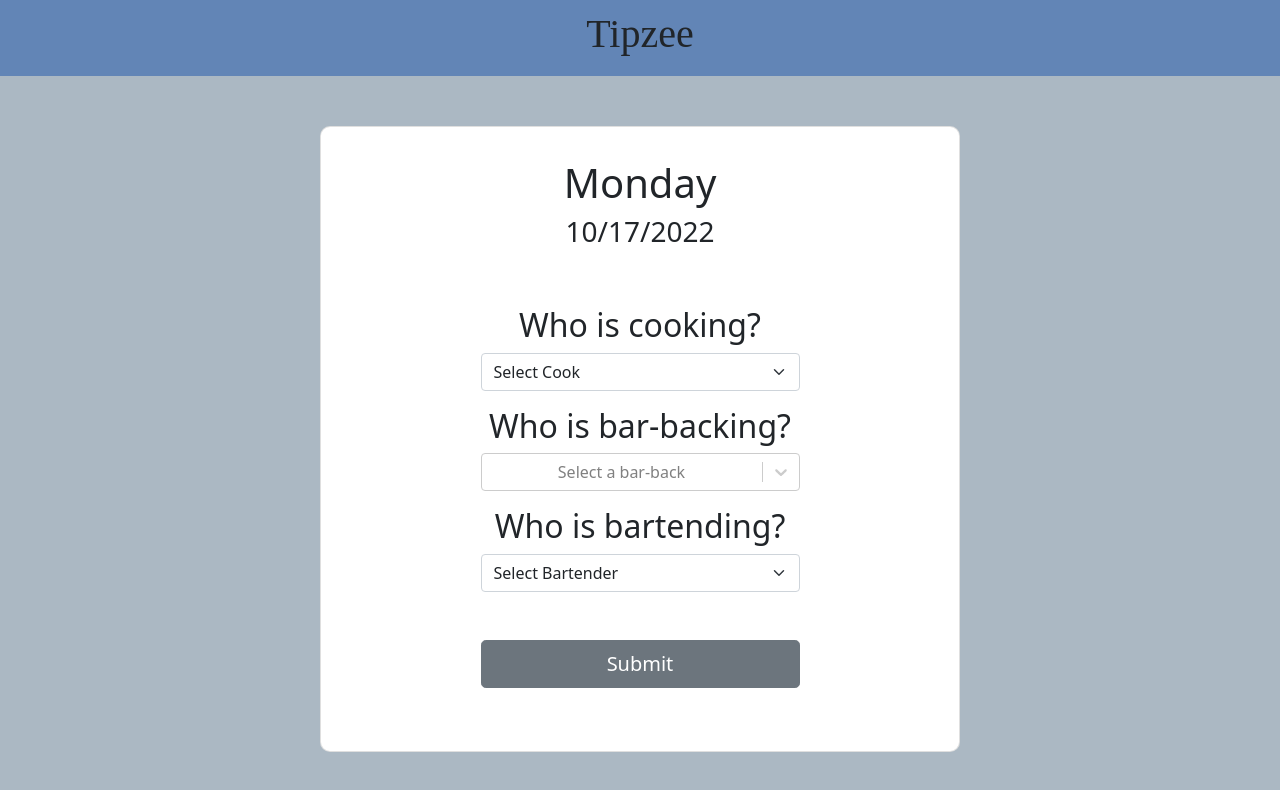
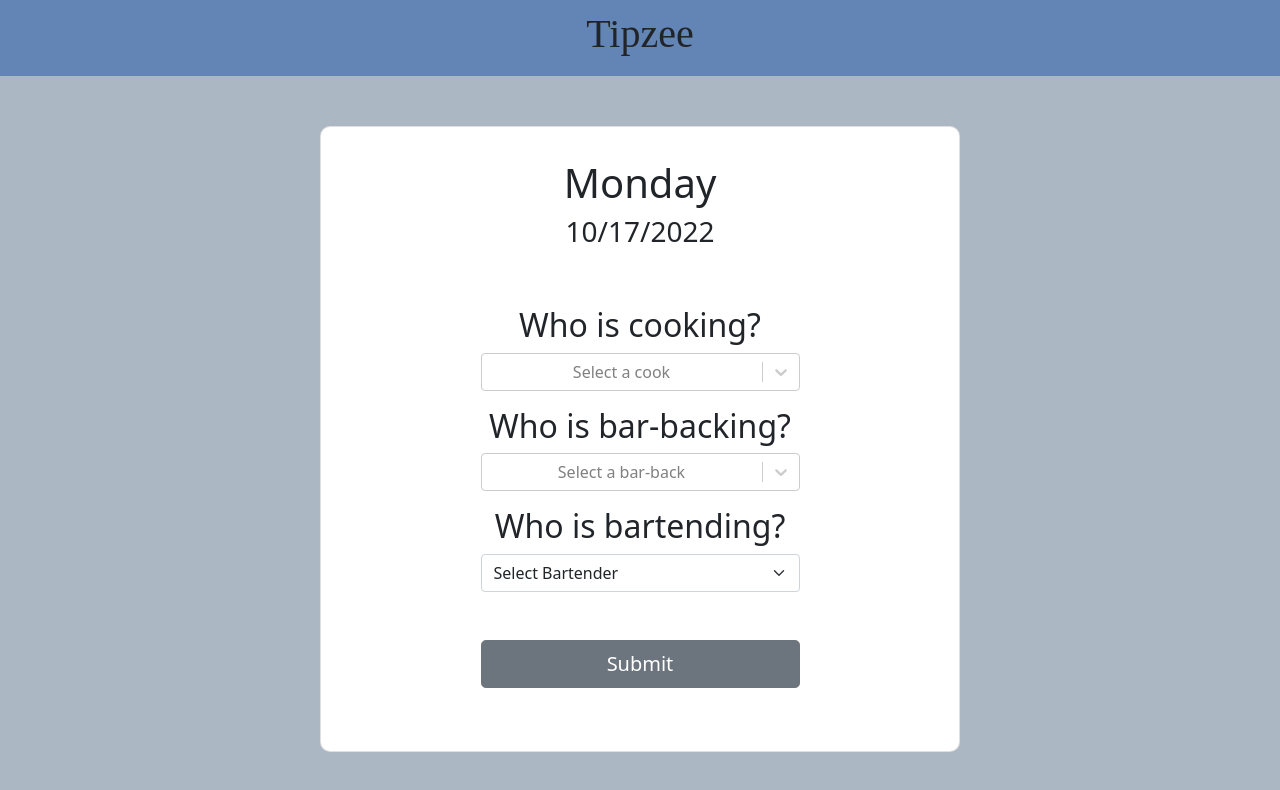
Before and after one commit to afrochef22/tipzee, a React (Create React App) app: page / in a window 1280 px wide. Shown: the top 790 px of the page. Built offline with nearby package versions, Linux system fonts and the light colour scheme; a web font is replaced by a local one.

Commit message:
updated the cook drop down list to handle multiple selections at once and updated cook and bar-back dropdown selction to handle removing multiple selections at once

```diff
--- a/src/App.js
+++ b/src/App.js
@@ -35,10 +35,10 @@ const App = () => {
 		],
 
 		cooks: [
-			{ value: "", text: "Select Cook", disabled: true },
-			{ value: "Francisco Cardenas", text: "Francisco Cardenas" },
-			{ value: "Chuey", text: "Chuey" },
-			{ value: "Ashanti Rogers", text: "Ashanti Rogers" },
+			// { value: "", text: "Select Cook", disabled: true },
+			{ value: "Francisco Cardenas", label: "Francisco Cardenas" },
+			{ value: "Chuey", label: "Chuey" },
+			{ value: "Ashanti Rogers", label: "Ashanti Rogers" },
 		],
 	};
 
@@ -83,16 +83,18 @@ const App = () => {
 	};
 
 	const removeWorkingBarBack = (employee) => {
-		const newList = workingBarBack.filter(
-			(barBack) => !barBack.includes(employee)
-		);
-		setWorkingBarBack([...newList]);
-	};
 
-	const removeAllBarBacks = ()=>{
-		setWorkingBarBack([])
-		setNumberOfBarBacks(0)
-	}
+		if (employee.length > 1) {
+
+			setWorkingBarBack([])
+		}else{
+			const newList = workingBarBack.filter(
+				(barBack) => !barBack.includes(employee)
+			);
+			setWorkingBarBack([...newList]);
+		};
+		}
+
 
 	const addWorkingCookHandler = (cook) => {
 		setWorkingCook([...workingCook, cook]);
@@ -100,10 +102,13 @@ const App = () => {
 	};
 
 	const removeWorkingCook = (employee) => {
-		console.log(employee);
+		if (employee.length > 1) {
+
+			setWorkingCook([])
+		}else{
 		const newList = workingCook.filter((cook) => !cook.includes(employee));
-		console.log(newList);
 		setWorkingCook([...newList]);
+		}
 	};
 
 	const isSubmitedHandler = (submit) => {
@@ -134,7 +139,6 @@ const App = () => {
 						isSubmited={isSubmited}
 						isSubmitedHandler={isSubmitedHandler}
 						addFoodSales={addFoodSalesHandler}
-						removeAllBarBacks={removeAllBarBacks}
 					/>
 				</div>
 			) : (
--- a/src/components/Barback.js
+++ b/src/components/Barback.js
@@ -10,21 +10,18 @@ const BarBack = (props) => {
 
 
         if (e.length < props.workingBarBack.length) {
-            console.log("less than so I'm removing", e,)
-            console.log(props.workingBarBack, e)
 
             const l = e.map(barBack => barBack.value)
 
-              console.log(l)
 
               const array1 = props.workingBarBack.filter(function(item) {
                 return !l.includes(item);
               })
-              console.log(array1)
               props.removeWorkingBarBack(array1);
 
 
-        }else{
+        }
+         else{
             for (let i = 0; i < e.length; i++) {
                 props.newWorkingBarBack(e[i].value);
                 }
@@ -32,13 +29,8 @@ const BarBack = (props) => {
         }
 
 	};
-    console.log("working bar-backs",props.workingBarBack)
 
-	const removeHandler = (e) => {
-		e.preventDefault();
-		const inputVal = document.getElementById(e.target.value).value;
-		props.removeWorkingBarBack(inputVal);
-	};
+
 
     const barBacks = props.tips.barBacks
 						.filter((cook) => !props.workingCook.includes(cook.value))
@@ -55,42 +47,7 @@ const BarBack = (props) => {
 		<div>
 			<FormGroup>
 				<h2>Who is bar-backing?</h2>
-				{/* {props.workingBarBack.map((barBack, i) => (
-					<InputGroup
-						className="select-bartender"
-						key={barBack}
-						onSubmit={removeHandler}
-					>
-						<Input readOnly defaultValue={barBack} id={barBack} />
-						<Button color="danger" value={barBack} onClick={removeHandler}>
-							Remove
-						</Button>
-					</InputGroup>
-				))}
-				<Input
-					id=""
-					type="select"
-					value={""}
-					placeholder="Select a bar-back"
-					onChange={addWorkingBarBack}
-				>
-					{props.tips.barBacks
-						.filter((cook) => !props.workingCook.includes(cook.value))
-						.filter(
-							(bartender) => !props.workingBartender.includes(bartender.value)
-						)
-						.filter((barBack) => !props.workingBarBack.includes(barBack.value))
-						.map((barBack, i) => (
-							<option
-								disabled={barBack.disabled}
-								key={barBack.value}
-								value={barBack.value}
-							>
-								{barBack.text}
-							</option>
-						))}
-				</Input>
-             */}
+
                 <Select
                 options={barBacks}
                 key={barBacks.value}
@@ -98,10 +55,6 @@ const BarBack = (props) => {
                 closeMenuOnSelect={false}
                 allowSelectAll={true}
                 hideSelectedOptions={false}
-
-                // disabled={barBack.disabled}
-                // key={barBack.value}
-                // value={barBack.value}
                 placeholder="Select a bar-back"
                 onChange={addWorkingBarBack}
                 />
--- a/src/components/Cook.js
+++ b/src/components/Cook.js
@@ -1,11 +1,29 @@
 import React, { useState } from "react";
 import { FormGroup, Input, Button, InputGroup } from "reactstrap";
+import Select from 'react-select';
 import "./Cook.css";
 
 const Cook = (props) => {
 	const [selected, setSelected] = useState("");
 	const addWorkingCook = (e) => {
-		props.newWorkingCook(e.target.value);
+		if (e.length < props.workingCook.length) {
+
+            const l = e.map(cook => cook.value)
+
+
+              const array1 = props.workingCook.filter(function(item) {
+                return !l.includes(item);
+              })
+              props.removeWorkingCook(array1);
+
+
+        }
+         else{
+            for (let i = 0; i < e.length; i++) {
+                props.newWorkingCook(e[i].value);
+                }
+
+        }
 	};
 
 	const removeHandler = (e) => {
@@ -14,11 +32,21 @@ const Cook = (props) => {
 		props.removeWorkingCook(inputVal);
 	};
 
+	const cooks = props.tips.cooks
+	.filter(
+		(bartender) => !props.workingBartender.includes(bartender.value)
+	)
+	.filter((barBack) => !props.workingBarBack.includes(barBack.value))
+	.filter((cook) => !props.workingCook.includes(cook.value))
+	.map((cook, i) => {
+		return cook
+	})
+
 	return (
 		<div>
 			<FormGroup>
 				<h2>Who is cooking?</h2>
-				{props.workingCook.map((cook, i) => (
+				{/* {props.workingCook.map((cook, i) => (
 					<InputGroup
 						className="select-bartender"
 						key={cook}
@@ -52,7 +80,18 @@ const Cook = (props) => {
 								{cook.text}
 							</option>
 						))}
-				</Input>
+				</Input> */}
+
+				<Select
+                options={cooks}
+                key={cooks.value}
+                isMulti
+                closeMenuOnSelect={false}
+                allowSelectAll={true}
+                hideSelectedOptions={false}
+                placeholder="Select a cook"
+                onChange={addWorkingCook}
+                />
 			</FormGroup>
 		</div>
 	);
--- a/src/components/TipForm.js
+++ b/src/components/TipForm.js
@@ -88,7 +88,6 @@ const TipsForm = (props) => {
 								removeWorkingBarBack={props.removeWorkingBarBack}
 								workingBartender={props.workingBartender}
 								workingCook={props.workingCook}
-								removeAllBarBacks={props.removeAllBarBacks}
 							/>
 
 							<h2 htmlFor="exampleSelect">Who is bartending?</h2>
```
